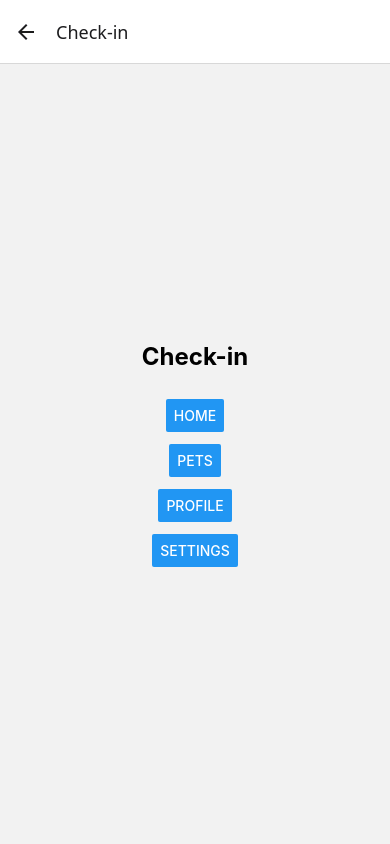
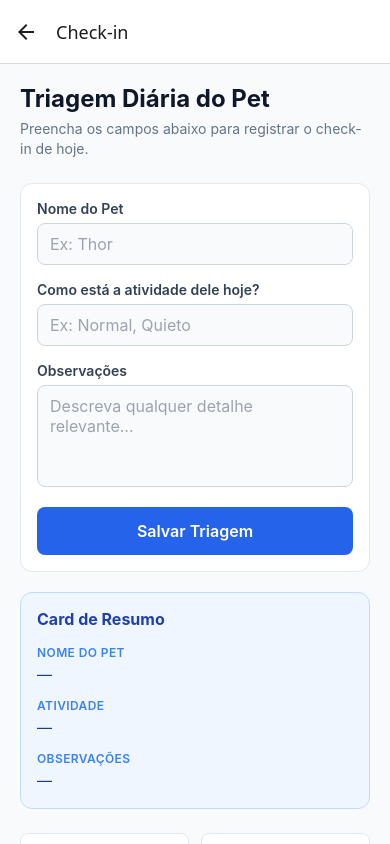
Before and after one commit to GuuiSOares/clyvo-companion, a React Native app: screen /Checkin in a window 390 px wide. Built offline with nearby package versions, Linux system fonts and the light colour scheme; what react-native-worklets would draw is missing.

Commit message:
feat: formulario de triagem com manipulacao dinamica de estado

```diff
--- a/src/screens/CheckinScreen.tsx
+++ b/src/screens/CheckinScreen.tsx
@@ -1,31 +1,250 @@
-import { View, Text, Button, StyleSheet } from 'react-native';
+import { useState } from 'react';
+import {
+  View,
+  Text,
+  TextInput,
+  Pressable,
+  ScrollView,
+  StyleSheet,
+  KeyboardAvoidingView,
+  Platform,
+} from 'react-native';
 import type { NativeStackScreenProps } from '@react-navigation/native-stack';
 import type { RootStackParamList } from '../navigation/types';
 
 type Props = NativeStackScreenProps<RootStackParamList, 'Checkin'>;
 
 export default function CheckinScreen({ navigation }: Props) {
+  const [petName, setPetName] = useState('');
+  const [activity, setActivity] = useState('');
+  const [observations, setObservations] = useState('');
+
+  const handleSave = () => {
+    setPetName('');
+    setActivity('');
+    setObservations('');
+  };
+
   return (
-    <View style={styles.container}>
-      <Text style={styles.title}>Check-in</Text>
-      <Button title="Home" onPress={() => navigation.navigate('Home')} />
-      <Button title="Pets" onPress={() => navigation.navigate('Pets')} />
-      <Button title="Profile" onPress={() => navigation.navigate('Profile')} />
-      <Button title="Settings" onPress={() => navigation.navigate('Settings')} />
-    </View>
+    <KeyboardAvoidingView
+      style={styles.flex}
+      behavior={Platform.OS === 'ios' ? 'padding' : undefined}
+    >
+      <ScrollView
+        contentContainerStyle={styles.scrollContent}
+        keyboardShouldPersistTaps="handled"
+      >
+        <Text style={styles.title}>Triagem Diária do Pet</Text>
+        <Text style={styles.subtitle}>
+          Preencha os campos abaixo para registrar o check-in de hoje.
+        </Text>
+
+        <View style={styles.form}>
+          <View style={styles.field}>
+            <Text style={styles.label}>Nome do Pet</Text>
+            <TextInput
+              style={styles.input}
+              value={petName}
+              onChangeText={setPetName}
+              placeholder="Ex: Thor"
+              placeholderTextColor="#9ca3af"
+            />
+          </View>
+
+          <View style={styles.field}>
+            <Text style={styles.label}>Como está a atividade dele hoje?</Text>
+            <TextInput
+              style={styles.input}
+              value={activity}
+              onChangeText={setActivity}
+              placeholder="Ex: Normal, Quieto"
+              placeholderTextColor="#9ca3af"
+            />
+          </View>
+
+          <View style={styles.field}>
+            <Text style={styles.label}>Observações</Text>
+            <TextInput
+              style={[styles.input, styles.textArea]}
+              value={observations}
+              onChangeText={setObservations}
+              placeholder="Descreva qualquer detalhe relevante..."
+              placeholderTextColor="#9ca3af"
+              multiline
+              numberOfLines={4}
+              textAlignVertical="top"
+            />
+          </View>
+
+          <Pressable
+            style={({ pressed }) => [styles.saveButton, pressed && styles.saveButtonPressed]}
+            onPress={handleSave}
+          >
+            <Text style={styles.saveButtonText}>Salvar Triagem</Text>
+          </Pressable>
+        </View>
+
+        <View style={styles.summaryCard}>
+          <Text style={styles.summaryTitle}>Card de Resumo</Text>
+          <View style={styles.summaryRow}>
+            <Text style={styles.summaryLabel}>Nome do Pet</Text>
+            <Text style={styles.summaryValue}>
+              {petName.trim() || '—'}
+            </Text>
+          </View>
+          <View style={styles.summaryRow}>
+            <Text style={styles.summaryLabel}>Atividade</Text>
+            <Text style={styles.summaryValue}>
+              {activity.trim() || '—'}
+            </Text>
+          </View>
+          <View style={styles.summaryRow}>
+            <Text style={styles.summaryLabel}>Observações</Text>
+            <Text style={[styles.summaryValue, styles.summaryMultiline]}>
+              {observations.trim() || '—'}
+            </Text>
+          </View>
+        </View>
+
+        <View style={styles.navRow}>
+          <Pressable
+            style={({ pressed }) => [styles.navButton, pressed && styles.navButtonPressed]}
+            onPress={() => navigation.navigate('Home')}
+          >
+            <Text style={styles.navButtonText}>Home</Text>
+          </Pressable>
+          <Pressable
+            style={({ pressed }) => [styles.navButton, pressed && styles.navButtonPressed]}
+            onPress={() => navigation.navigate('Pets')}
+          >
+            <Text style={styles.navButtonText}>Pets</Text>
+          </Pressable>
+        </View>
+      </ScrollView>
+    </KeyboardAvoidingView>
   );
 }
 
 const styles = StyleSheet.create({
-  container: {
+  flex: {
     flex: 1,
-    justifyContent: 'center',
-    alignItems: 'center',
-    gap: 12,
+    backgroundColor: '#f8fafc',
+  },
+  scrollContent: {
+    flexGrow: 1,
+    padding: 20,
+    paddingBottom: 32,
   },
   title: {
     fontSize: 24,
-    fontWeight: 'bold',
-    marginBottom: 16,
+    fontWeight: '700',
+    color: '#0f172a',
+    marginBottom: 6,
+  },
+  subtitle: {
+    fontSize: 14,
+    color: '#64748b',
+    marginBottom: 24,
+    lineHeight: 20,
+  },
+  form: {
+    backgroundColor: '#ffffff',
+    borderRadius: 12,
+    padding: 16,
+    gap: 16,
+    borderWidth: 1,
+    borderColor: '#e2e8f0',
+    marginBottom: 20,
+  },
+  field: {
+    gap: 6,
+  },
+  label: {
+    fontSize: 14,
+    fontWeight: '600',
+    color: '#334155',
+  },
+  input: {
+    backgroundColor: '#f8fafc',
+    borderWidth: 1,
+    borderColor: '#cbd5e1',
+    borderRadius: 8,
+    paddingHorizontal: 12,
+    paddingVertical: 10,
+    fontSize: 16,
+    color: '#0f172a',
+  },
+  textArea: {
+    minHeight: 96,
+    paddingTop: 10,
+  },
+  saveButton: {
+    backgroundColor: '#2563eb',
+    borderRadius: 8,
+    paddingVertical: 14,
+    alignItems: 'center',
+    marginTop: 4,
+  },
+  saveButtonPressed: {
+    backgroundColor: '#1d4ed8',
+  },
+  saveButtonText: {
+    color: '#ffffff',
+    fontSize: 16,
+    fontWeight: '600',
+  },
+  summaryCard: {
+    backgroundColor: '#eff6ff',
+    borderRadius: 12,
+    padding: 16,
+    gap: 12,
+    borderWidth: 1,
+    borderColor: '#bfdbfe',
+    marginBottom: 24,
+  },
+  summaryTitle: {
+    fontSize: 16,
+    fontWeight: '700',
+    color: '#1e40af',
+    marginBottom: 4,
+  },
+  summaryRow: {
+    gap: 4,
+  },
+  summaryLabel: {
+    fontSize: 12,
+    fontWeight: '600',
+    color: '#3b82f6',
+    textTransform: 'uppercase',
+    letterSpacing: 0.4,
+  },
+  summaryValue: {
+    fontSize: 15,
+    color: '#1e3a8a',
+    lineHeight: 22,
+  },
+  summaryMultiline: {
+    flexShrink: 1,
+  },
+  navRow: {
+    flexDirection: 'row',
+    gap: 12,
+  },
+  navButton: {
+    flex: 1,
+    backgroundColor: '#ffffff',
+    borderWidth: 1,
+    borderColor: '#e2e8f0',
+    borderRadius: 8,
+    paddingVertical: 12,
+    alignItems: 'center',
+  },
+  navButtonPressed: {
+    backgroundColor: '#f1f5f9',
+  },
+  navButtonText: {
+    fontSize: 14,
+    fontWeight: '600',
+    color: '#475569',
   },
 });
```
